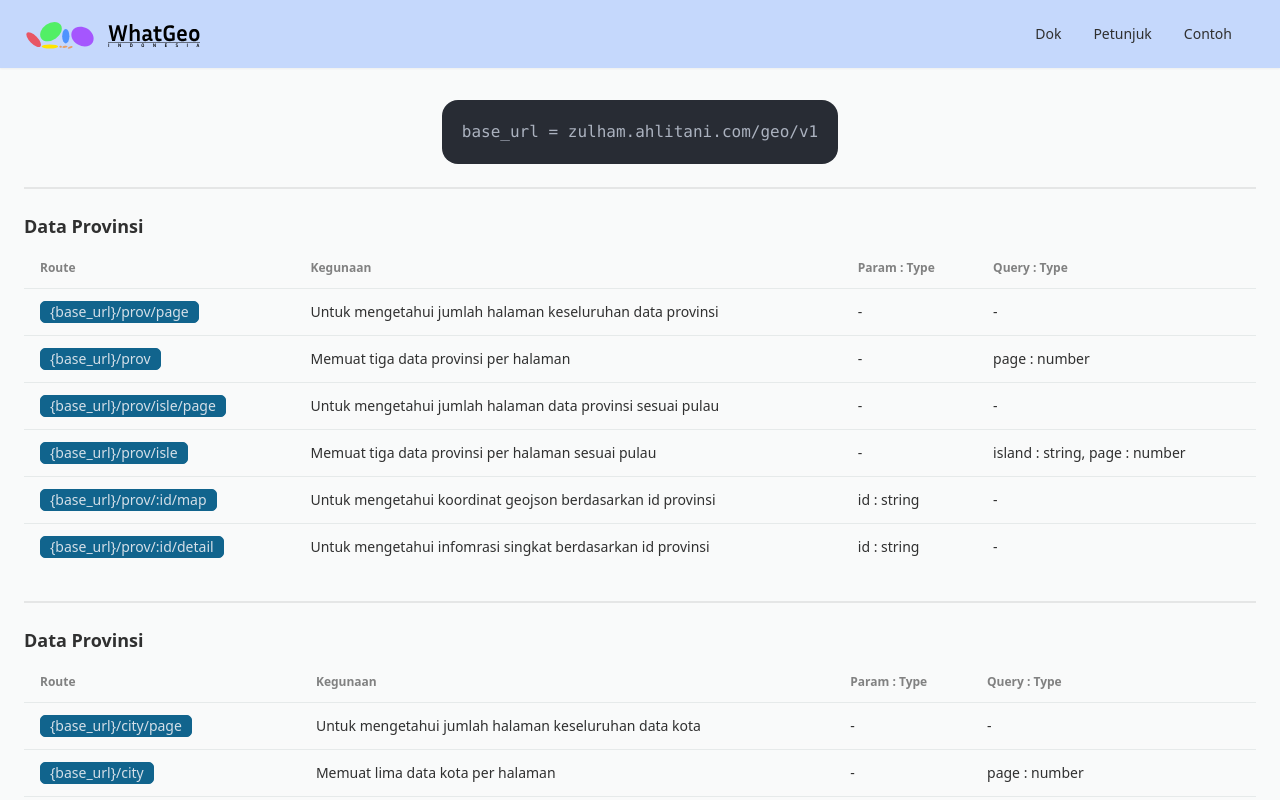
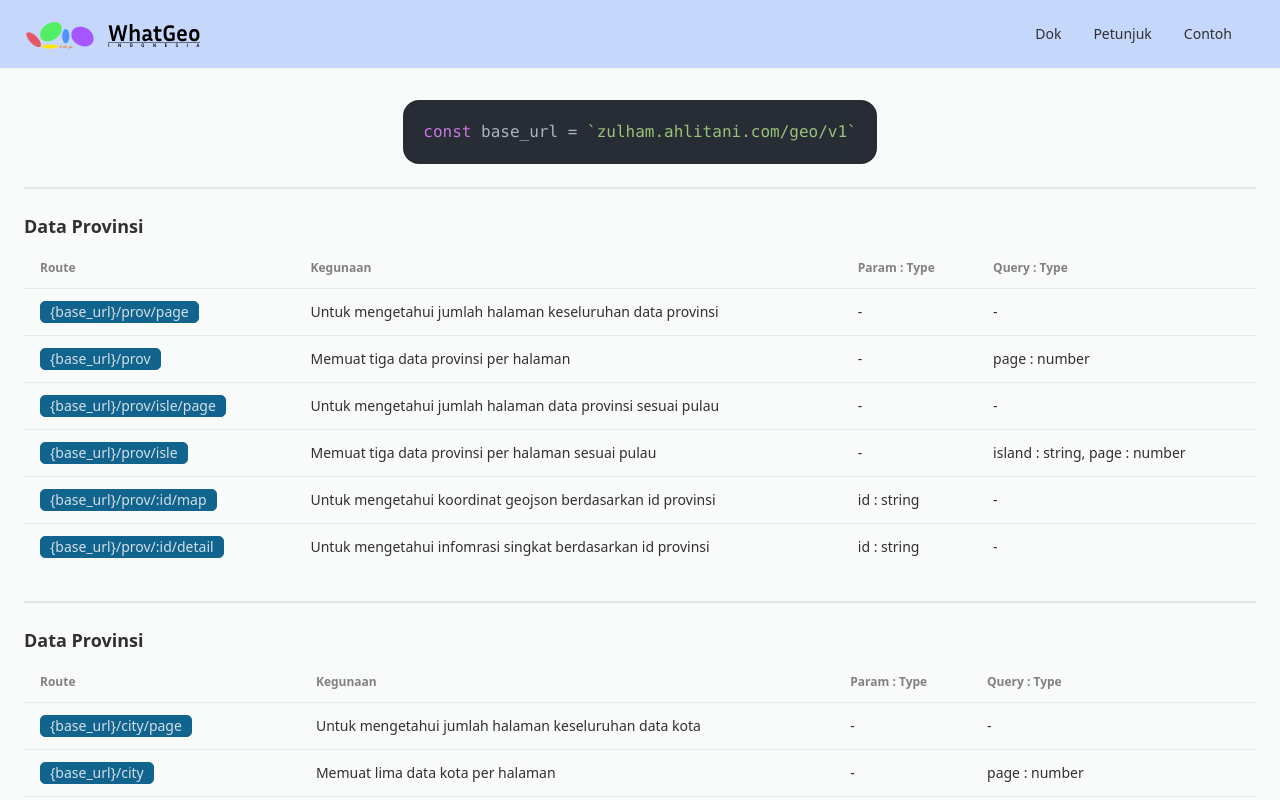
Before and after one commit to Z4nR/WhatGeo, a React (Vite) app in the folder client/: page /doc in a window 1280 px wide. Shown: the top 800 px of the page. Built offline with nearby package versions, Linux system fonts and the light colour scheme.

Commit message:
updt docs page

```diff
--- a/client/src/pages/DocsPage.jsx
+++ b/client/src/pages/DocsPage.jsx
@@ -14,7 +14,7 @@ export default function DocsPage() {
       <div className="mockup-code xs:w-fit xs:max-w-screen-sm pl-5">
         <pre>
           <code className="language-javascript hjls">
-            base_url = zulham.ahlitani.com/geo/v1
+            const base_url = `zulham.ahlitani.com/geo/v1`
           </code>
         </pre>
       </div>
```
